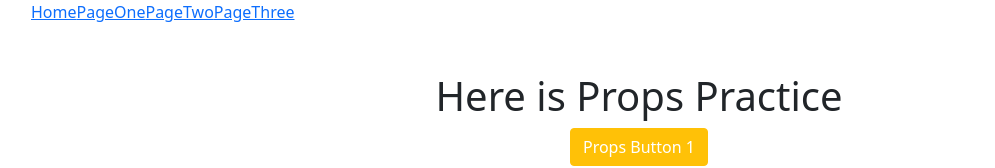
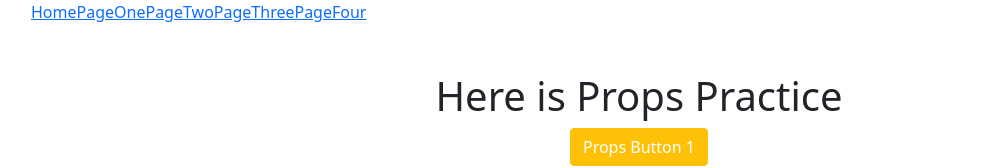
Before and after one commit to mrsamia/react_tuitorial, a React (Create React App) app: page / in a window 1280 px wide. Shown: the top 168 px of the page, without its empty margins (1-996 px from the left). Built offline with nearby package versions, Linux system fonts and the light colour scheme.

Commit message:
SRM | pagefour_added

```diff
--- a/src/index.js
+++ b/src/index.js
@@ -6,6 +6,7 @@ import reportWebVitals from './reportWebVitals';
 import PageOne from './pages/PageOne';
 import PageTwo from './pages/PageTwo';
 import PageThree from './pages/PageThree';
+import PageFour from './pages/PageFour';
 import { Route, Link, BrowserRouter as Router, Routes } from 'react-router-dom';
 
 
@@ -18,7 +19,7 @@ const myrouter = (
         <Link to="/PageOne">PageOne</Link>
         <Link to="/PageTwo">PageTwo</Link>
         <Link to="/PageThree">PageThree</Link>
-
+        <Link to="/PageFour">PageFour</Link>
       </ul>
 
       <Routes>
@@ -26,6 +27,7 @@ const myrouter = (
       <Route path="PageOne" element={<PageOne/>} />
       <Route path="PageTwo" element={<PageTwo/>} />
       <Route path="PageThree" element={<PageThree/>} />
+      <Route path="PageFour" element={<PageFour/>} />
       </Routes>
 
 
--- /dev/null
+++ b/src/pages/PageFour.js
@@ -0,0 +1,13 @@
+import React, { Component } from 'react';
+
+class PageFour extends Component {
+    render() {
+        return (
+            <div className="App">
+                <h1>PageFour</h1>
+            </div>
+        );
+    }
+}
+
+export default PageFour;
```
